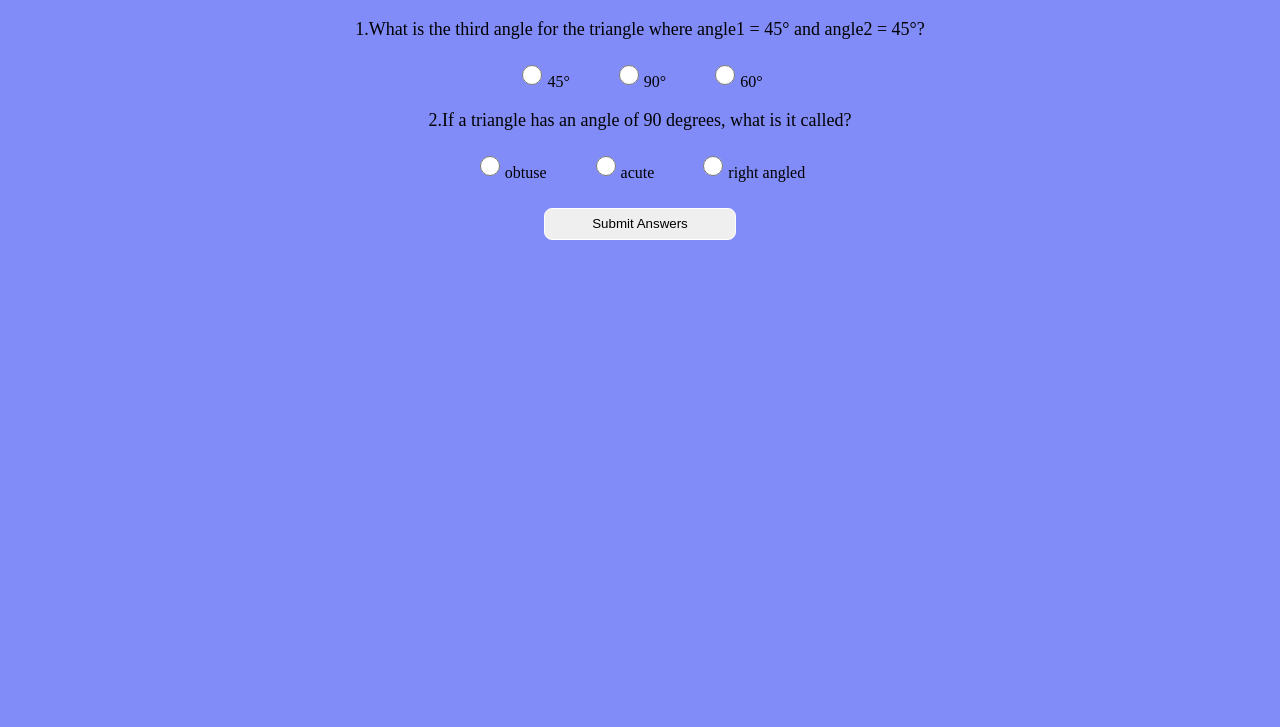
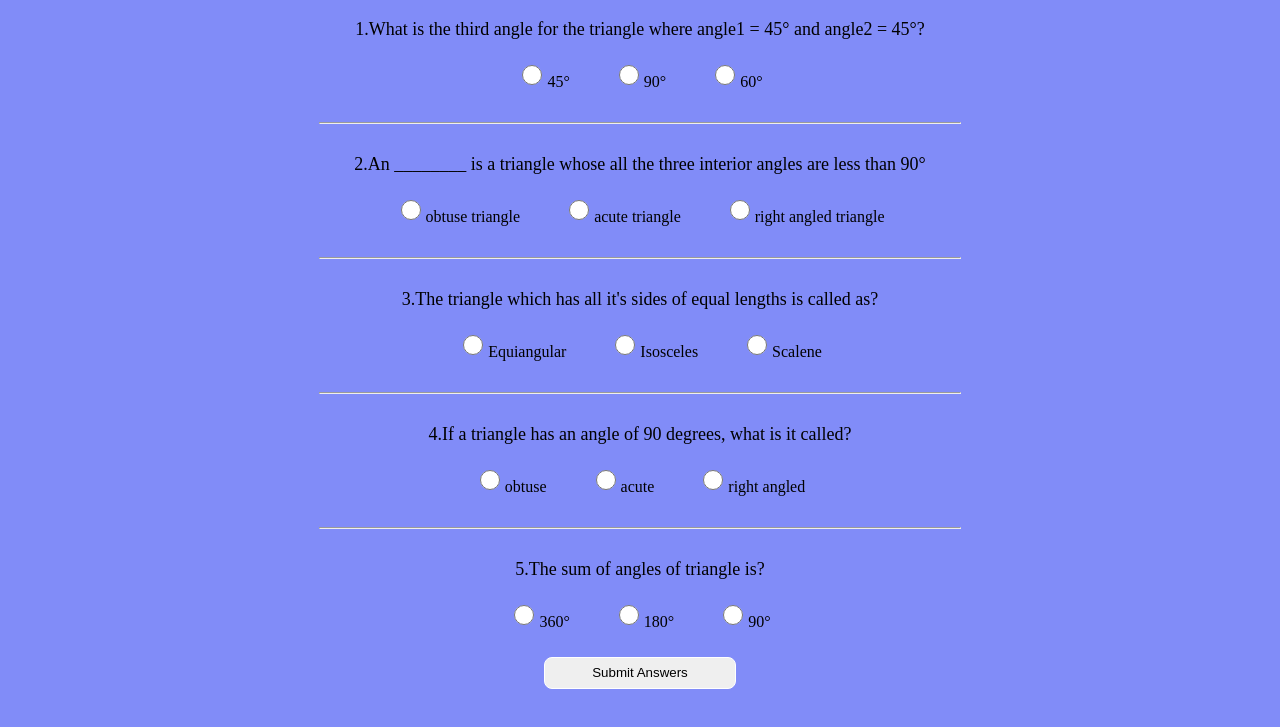
Before and after one commit to Sammed7/Fun-with-triangles, a plain HTML site: page quiz.html in a window 1280 px wide. Shown: the part 151-878 px from the top of the page. Before the commit the page ends 800 px from the top, so only its background shows below. Drawn offline with Linux system fonts and the light colour scheme.

Commit message:
Updated quiz.html
Added more quiz questions

```diff
--- a/quiz.html
+++ b/quiz.html
@@ -9,9 +9,6 @@
 </head>
 <body>
     <style>
-        /* h1 {
-            text-align: center;
-        } */
         .question-container{
             text-align: center;
         }
@@ -25,6 +22,13 @@
         input{
             width: 20px;
             margin: 5px;
+        }
+        hr {
+            width: 50%;
+            margin: 30px auto;
+        }
+        #output {
+            padding-bottom: 30px;
         }
     </style>
     <nav>
@@ -40,13 +44,32 @@
             <label><input type="radio" name="question1" value="45°">45°</label>
             <label><input type="radio" name="question1" value="90°">90°</label>
             <label><input type="radio" name="question1" value="60°">60°</label>
+        </div><hr>
+        <div class="question-container">
+            <p>2.An ________ is a triangle whose all the three interior angles are less than 90°</p>
+            <label><input type="radio" name="question2" value="obtuse">obtuse triangle</label>
+            <label><input type="radio" name="question2" value="acute">acute triangle</label>
+            <label><input type="radio" name="question2" value="right angled">right angled triangle</label>
+        </div><hr>
+        <div class="question-container">
+            <p>3.The triangle which has all it's sides of equal lengths is called as?</p>
+            <label><input type="radio" name="question3" value="Equiangular">Equiangular</label>
+            <label><input type="radio" name="question3" value="Isosceles">Isosceles</label>
+            <label><input type="radio" name="question3" value="Scalene">Scalene</label>
+        </div><hr>
+        <div class="question-container">
+            <p>4.If a triangle has an angle of 90 degrees, what is it called?</p>
+            <label><input type="radio" name="question4" value="obtuse">obtuse</label>
+            <label><input type="radio" name="question4" value="acute">acute</label>
+            <label><input type="radio" name="question4" value="right angled">right angled</label>
+        </div><hr>
+        <div class="question-container">
+            <p>5.The sum of angles of triangle is?</p>
+            <label><input type="radio" name="question5" value="360°">360°</label>
+            <label><input type="radio" name="question5" value="180°">180°</label>
+            <label><input type="radio" name="question5" value="90°">90°</label>
         </div>
-        <div class="question-container">
-            <p>2.If a triangle has an angle of 90 degrees, what is it called?</p>
-            <label><input type="radio" name="question2" value="obtuse">obtuse</label>
-            <label><input type="radio" name="question2" value="acute">acute</label>
-            <label><input type="radio" name="question2" value="right angled">right angled</label>
-        </div>
+
     </form>
     <button id="submit-answers-btn">Submit Answers</button>
     <div id="output"></div>
--- a/quiz.js
+++ b/quiz.js
@@ -2,7 +2,7 @@ const quizForm = document.querySelector("#from-quiz");
 const submitBtn = document.querySelector("#submit-answers-btn");
 const outputBox =  document.querySelector("#output");
 
-const correctAnswers = ["90°", "right angled"];
+const correctAnswers = ["90°", "acute", "Equiangular", "right angled", "180°"];
 
 
 function calculateScore() {
```
